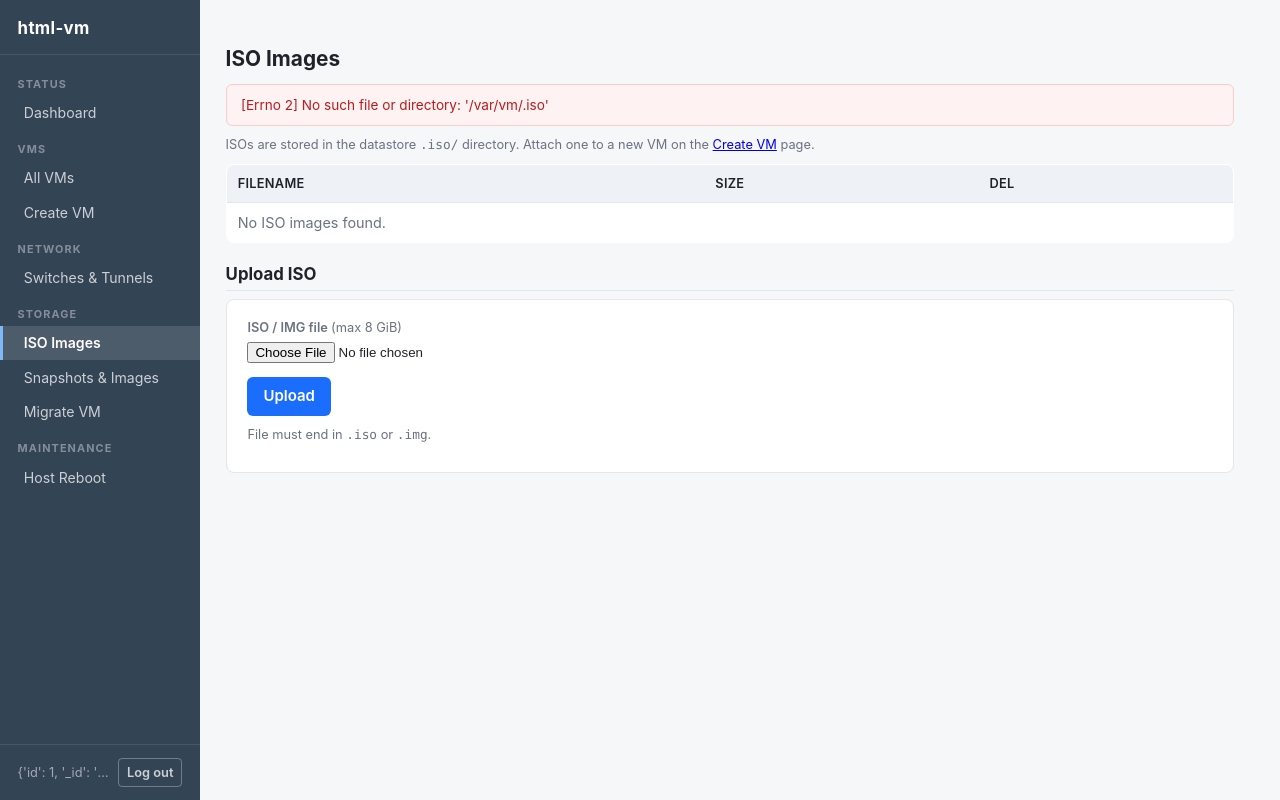
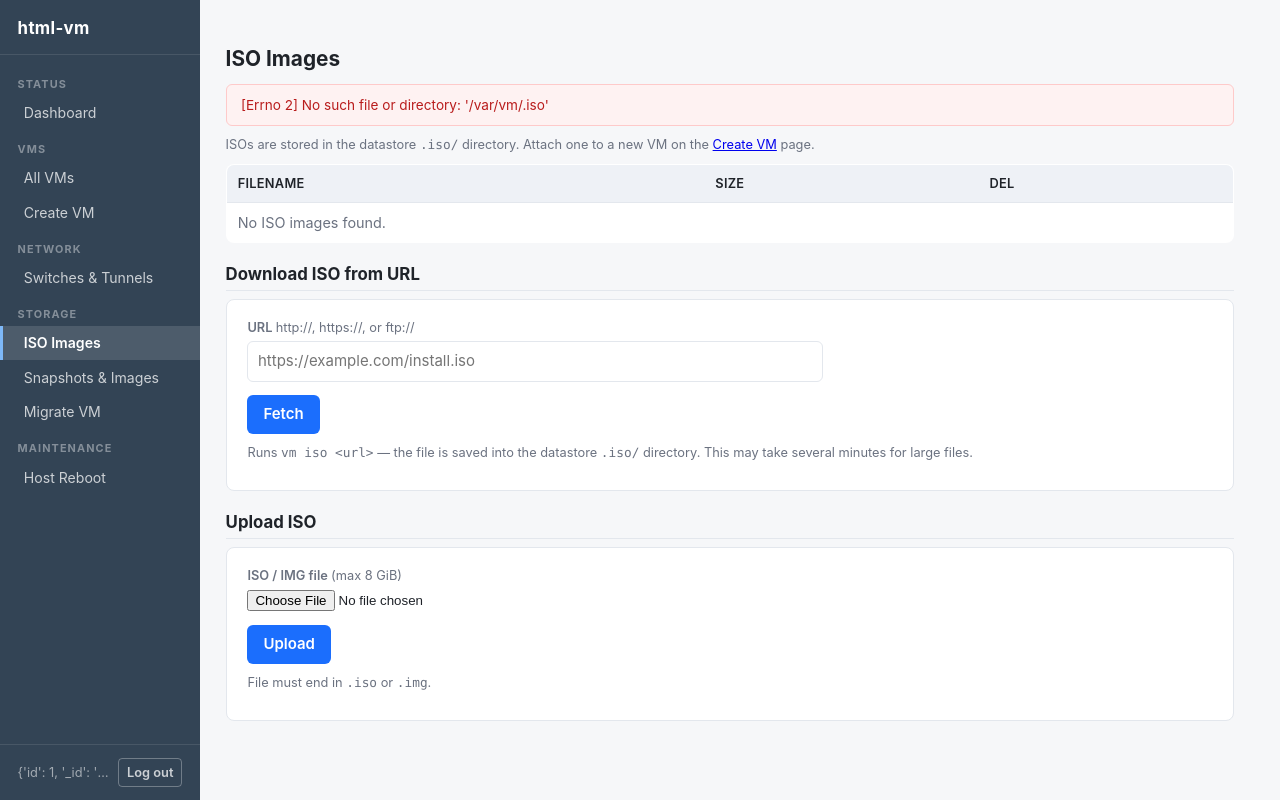
Before and after one commit to failedrequest/html-vm, a Flask app: page /isos in a window 1280 px wide. Run offline with Flask 3, Linux system fonts and the light colour scheme; the visitor is signed in with stand-in values (Sample User, id 1).

Commit message:
Add rename VM, stop/start all, download ISO from URL
- vm.py: vm_rename(), vm_stopall(force=), vm_startall(), iso_fetch(url)
- app.py: /vm/<name>/rename, /vms/stopall, /vms/startall, /isos/fetch routes
- templates: rename form in vm_detail.html, stop/start all buttons in
  dashboard.html, fetch-from-URL form in isos.html
- tests: 17 new unit + route tests (205 → 222 total, all pass)
- STATUS.md: updated test count and feature list

```diff
--- a/app.py
+++ b/app.py
@@ -226,6 +226,37 @@ def vm_action(name, action):
     return redirect(url_for("vm_detail", name=name))
 
 
+@app.route("/vm/<name>/rename", methods=["POST"])
+@login_required
+def vm_rename(name):
+    name = _vm_name_or_404(name)
+    new_name = (request.form.get("new_name") or "").strip()
+    if not new_name:
+        flash("New name is required", "error")
+        return redirect(url_for("vm_detail", name=name))
+    out, rc = vm.vm_rename(name, new_name)
+    if rc == 0:
+        flash("VM renamed to '{0}'".format(new_name), "ok")
+        return redirect(url_for("vm_detail", name=new_name))
+    flash("Rename failed: " + (out.strip().splitlines()[-1]
+                               if out.strip() else str(out)), "error")
+    return redirect(url_for("vm_detail", name=name))
+
+
+@app.route("/vms/stopall", methods=["POST"])
+@login_required
+def vms_stopall():
+    force = bool(request.form.get("force"))
+    _flash_result("Stop all", vm.vm_stopall(force=force))
+    return redirect(url_for("index"))
+
+
+@app.route("/vms/startall", methods=["POST"])
+@login_required
+def vms_startall():
+    _flash_result("Start all", vm.vm_startall())
+    return redirect(url_for("index"))
+
 
 # --------------------------------------------------------------------------
 # Serial console via gotty
@@ -392,6 +423,22 @@ def iso_delete(filename):
         flash("Deleted '{0}'".format(filename), "ok")
     else:
         flash("Delete failed: " + msg, "error")
+    return redirect(url_for("iso_list"))
+
+
+@app.route("/isos/fetch", methods=["POST"])
+@login_required
+def iso_fetch():
+    url = (request.form.get("url") or "").strip()
+    if not url:
+        flash("URL is required", "error")
+        return redirect(url_for("iso_list"))
+    out, rc = vm.iso_fetch(url)
+    if rc == 0:
+        flash("ISO fetched from '{0}'".format(url), "ok")
+    else:
+        flash("Fetch failed: " + (out.strip().splitlines()[-1]
+                                  if out.strip() else str(out)), "error")
     return redirect(url_for("iso_list"))
 
 
--- a/templates/isos.html
+++ b/templates/isos.html
@@ -34,6 +34,20 @@
     {% endfor %}
   </tbody>
 </table>
+
+<h2>Download ISO from URL</h2>
+<div class="card">
+  <form method="post" action="{{ url_for('iso_fetch') }}">
+    <input type="hidden" name="csrf_token" value="{{ csrf_token() }}">
+    <div class="field">
+      <label>URL <span class="hint">http://, https://, or ftp://</span></label>
+      <input type="text" name="url" placeholder="https://example.com/install.iso" required style="width:100%;max-width:36rem">
+    </div>
+    <button type="submit" class="primary">Fetch</button>
+    <p class="note">Runs <code>vm iso &lt;url&gt;</code> — the file is saved into the datastore <code>.iso/</code> directory.
+    This may take several minutes for large files.</p>
+  </form>
+</div>
 
 <h2>Upload ISO</h2>
 <div class="card">
--- a/vm.py
+++ b/vm.py
@@ -1907,6 +1907,47 @@ def vm_image_destroy(uuid):
     return run(["image", "destroy", uuid])
 
 
+# ── Rename / bulk lifecycle ────────────────────────────────────────────────
+
+
+def vm_rename(name, new_name):
+    """Rename VM *name* to *new_name* via ``vm rename``.
+
+    VM must be stopped.  Returns (output, rc).
+    """
+    if not valid_name(name) or not valid_name(new_name):
+        return "error: invalid name", 1
+    return run(["rename", name, new_name])
+
+
+def vm_stopall(force=False):
+    """Stop all running VMs via ``vm stopall``.  Returns (output, rc)."""
+    args = ["stopall"]
+    if force:
+        args.append("-f")
+    return run(args, timeout=120)
+
+
+def vm_startall():
+    """Start all autostart VMs via ``vm startall``.  Returns (output, rc)."""
+    return run(["startall"], timeout=120)
+
+
+# ── ISO download ────────────────────────────────────────────────────────────
+
+
+def iso_fetch(url):
+    """Download an ISO/image from *url* into the datastore ISO directory.
+
+    Runs ``vm iso <url>``.  Returns (output, rc).
+    This is a potentially long-running operation; call in a background thread
+    for production use.
+    """
+    if not url or not url.startswith(("http://", "https://", "ftp://")):
+        return "error: URL must start with http://, https://, or ftp://", 1
+    return run(["iso", url], timeout=3600)
+
+
 # ── Migration ──────────────────────────────────────────────────────────────
 
 def vm_migrate(name, host, remote_name=None, start_remote=False, triple=False,
```
Also changed, not shown: STATUS.md (+6 -3 lines), templates/dashboard.html (+13 -1 lines), templates/vm_detail.html (+14 -0 lines), tests/test_app.py (+118 -0 lines), tests/test_vm.py (+54 -0 lines).
